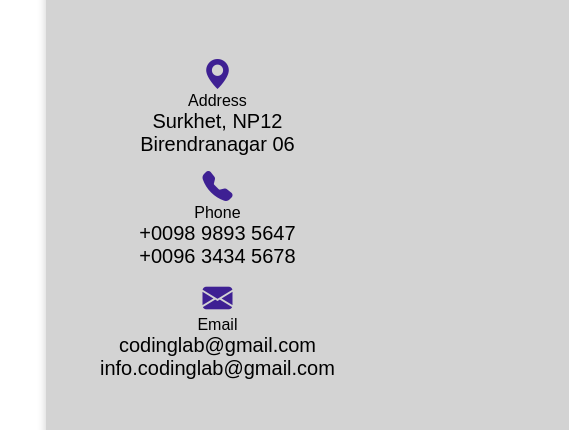
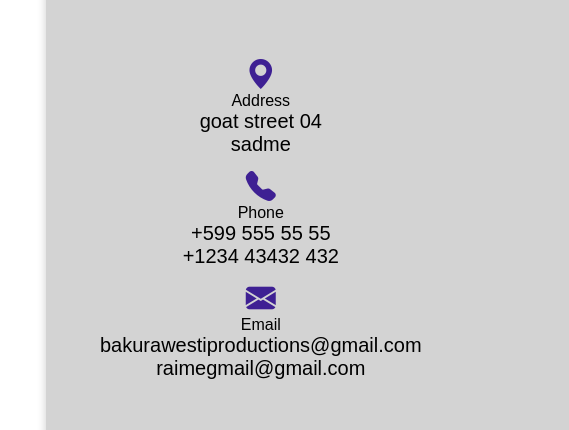
Before and after one commit to BakuraWest/finaluri, a plain HTML site: page contact/index.html in a window 1280 px wide. Shown: the part 96-526 px from the top of the page, 0-569 px from the left. Drawn offline with nearby package versions, Linux system fonts and the light colour scheme; grey boxes are pictures that could not be loaded.

Commit message:
shevcvale contact is monacemebi

```diff
--- a/contact/index.html
+++ b/contact/index.html
@@ -44,20 +44,20 @@
                     <div class="address details">
                         <i class="bi bi-geo-alt-fill"></i>
                       <div class="topic">Address</div>
-                      <div class="text-one">Surkhet, NP12</div>
-                      <div class="text-two">Birendranagar 06</div>
+                      <div class="text-one">goat street 04</div>
+                      <div class="text-two">sadme</div>
                     </div>
                     <div class="phone details">
                         <i class="bi bi-telephone-fill"></i>
                       <div class="topic">Phone</div>
-                      <div class="text-one">+0098 9893 5647</div>
-                      <div class="text-two">+0096 3434 5678</div>
+                      <div class="text-one">+599 555 55 55</div>
+                      <div class="text-two">+1234 43432 432</div>
                     </div>
                     <div class="email details">
                         <i class="bi bi-envelope-fill"></i>
                       <div class="topic">Email</div>
-                      <div class="text-one">codinglab@gmail.com</div>
-                      <div class="text-two">info.codinglab@gmail.com</div>
+                      <div class="text-one">bakurawestiproductions@gmail.com</div>
+                      <div class="text-two">raimegmail@gmail.com</div>
                     </div>
                   </div>
                 </div>
```
